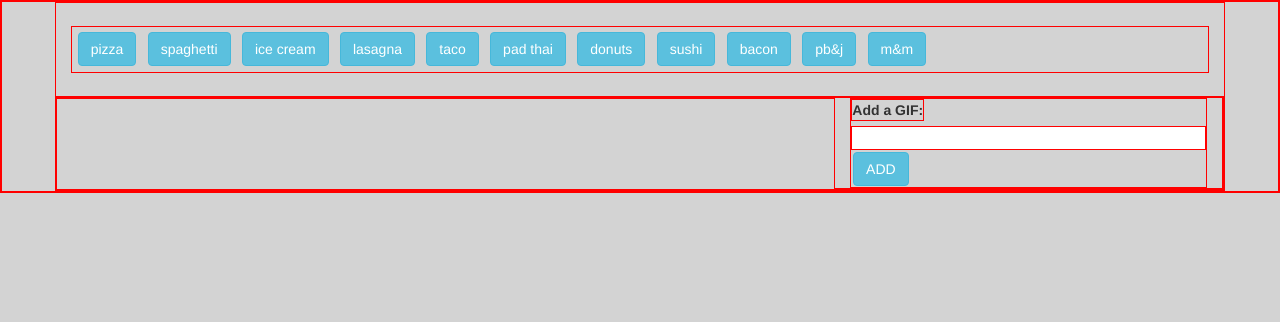
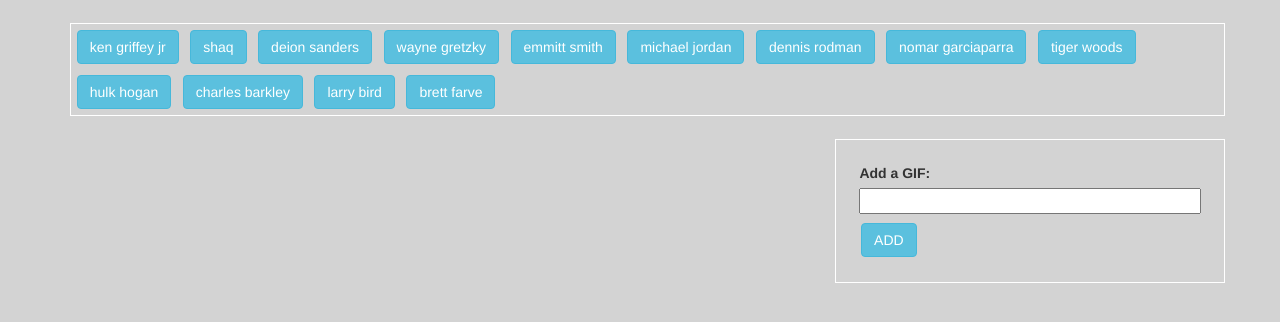
Before and after one commit to ricopella/giftastic, a plain HTML site: page index.html in a window 1280 px wide. Drawn offline with nearby package versions, Linux system fonts and the light colour scheme.

Commit message:
added borders & styled

```diff
--- a/assets/css/style.css
+++ b/assets/css/style.css
@@ -1,17 +1,26 @@
-* {
+/** {
     border: red solid 1px;
-}
+}*/
 
 body {
     background-color: lightgrey;
 }
 
 #gifRow {
-    margin: 2% 0 2% 0;
+    margin: 2% -1.3% 2% 0;
+}
+
+.gif-border {
+    border: 1px solid white;
 }
 
 #gif-input {
     width: 100%;
+    margin-bottom: 2%;
+}
+
+#gifSearch {
+    padding: 2%;
 }
 
 .gif-btn {
--- a/assets/javascript/app.js
+++ b/assets/javascript/app.js
@@ -20,7 +20,11 @@ input form for user input, add input to search row & display on click
  */
 
 // starting array of gif categories
-var gifArray = ["pizza", "spaghetti", "ice cream", "lasagna", "taco", "pad thai", "donuts", "sushi", "bacon", "pb&j", "m&m"];
+var gifArray = [
+    "ken griffey jr", "shaq", "deion sanders", "wayne gretzky", "emmitt smith",
+    "michael jordan", "dennis rodman", "nomar garciaparra", "tiger woods",
+    "hulk hogan", "charles barkley", "larry bird", "brett farve"
+];
 
 
 // function re-renders the HTML to display the appropriate content
--- a/index.html
+++ b/index.html
@@ -26,12 +26,12 @@
         <![endif]-->
 
     <div class="container">
-        <div id="gifRow"></div>
+        <div id="gifRow" class="gif-border"></div>
 
         <div class="row">
 
             <div id="gifSelection" class="col-md-8"></div>
-            <div id="gifSearch" class="col-md-4">
+            <div id="gifSearch" class="col-md-4 gif-border">
 
                 <form id="gif-form">
                     <label for="gif-input">Add a GIF:</label>
```
